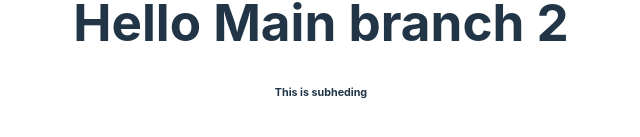
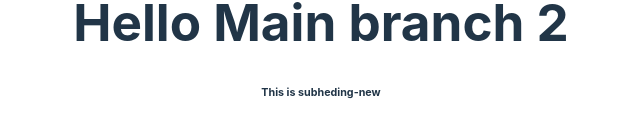
Before and after one commit to avyagithub/cicd-react, a React (Vite) app: page / in a window 1280 px wide. Shown: the part 357-494 px from the top of the page, without its empty margins (319-959 px from the left). Built offline with nearby package versions, Linux system fonts and the light colour scheme.

Commit message:
subheading-new

```diff
--- a/src/App.tsx
+++ b/src/App.tsx
@@ -5,7 +5,7 @@ function App() {
   return (
     <>
         <h1>Hello Main branch 2</h1>
-        <h6>This is subheding</h6>
+        <h6>This is subheding-new</h6>
     </>
   )
 }
```
